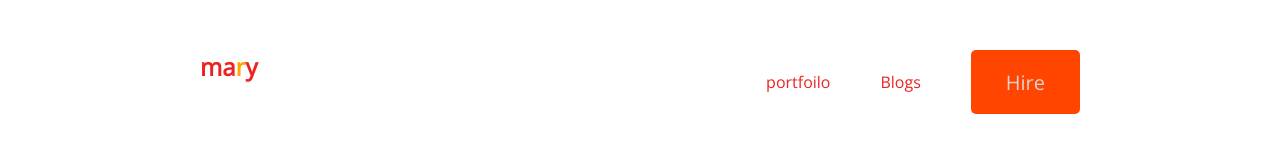
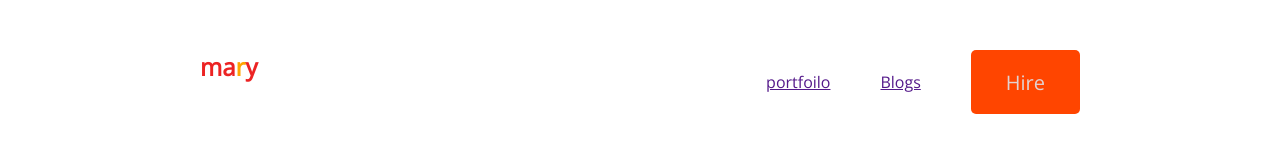
Before and after one commit to mamuncseppi/programming-hero-start-project, a plain HTML site: page index.html in a window 1280 px wide. Shown: the top 161 px of the page. Drawn offline with nearby package versions, Linux system fonts and the light colour scheme.

Commit message:
nav bar chance

```diff
--- a/index.html
+++ b/index.html
@@ -16,8 +16,8 @@
         <nav>
             <h2 class="nav title">ma<span class="tex-primary">r</span>y</h2>
             <ul>
-                <li>portfoilo</li>
-                <li>Blogs</li>
+                <li><a href="">portfoilo</a></li>
+                <li><a href="">Blogs</a></li>
                 <li><button class="btn-primary">Hire</button></li>
             </ul>
         </nav>
```
